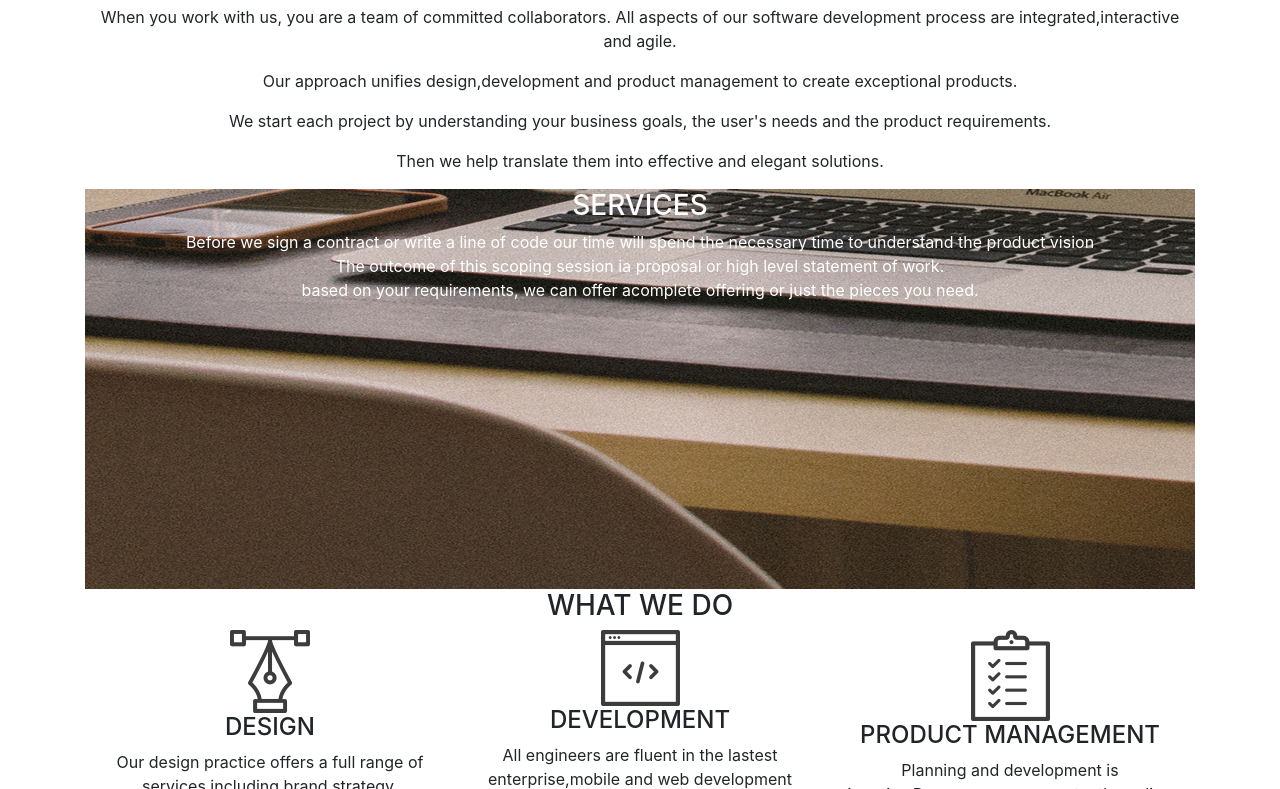
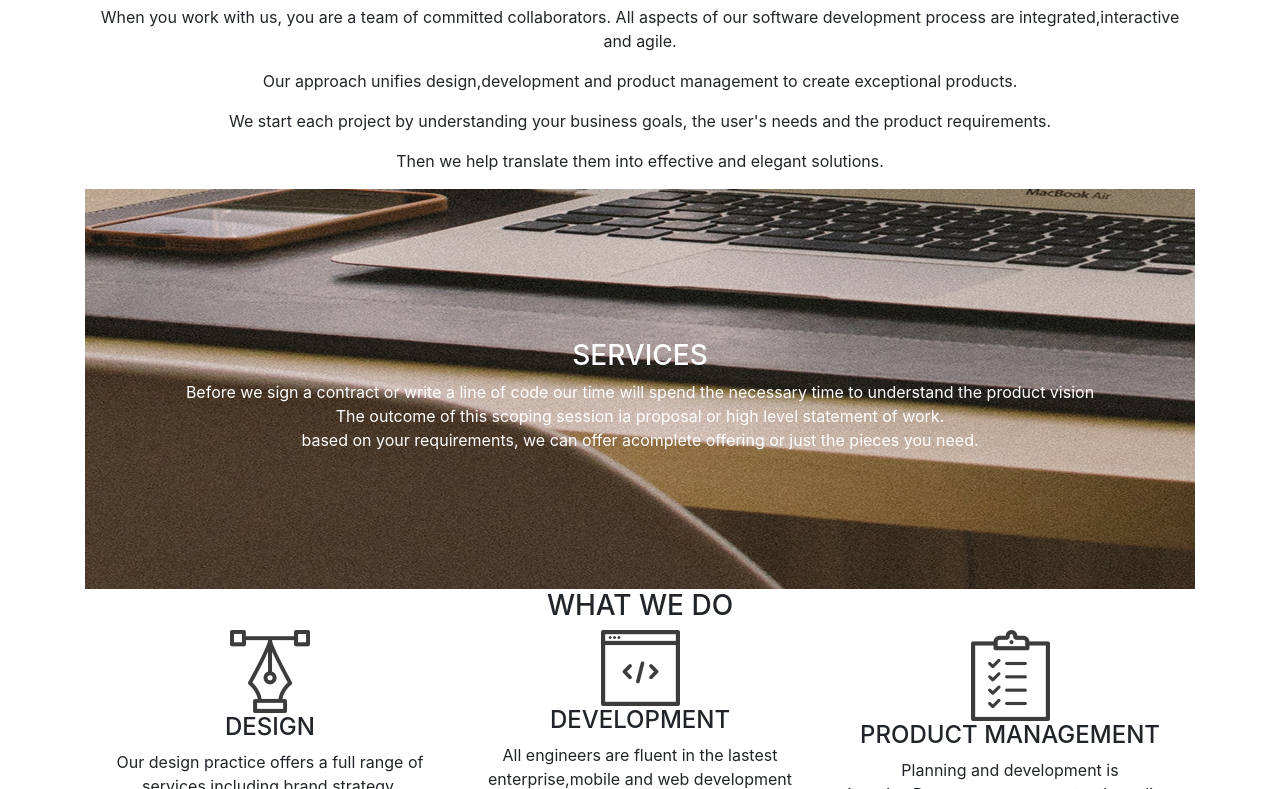
Before and after one commit to david12-wq/Delani-Studio, a plain HTML site: page index.html in a window 1280 px wide. Shown: the part 437-1226 px from the top of the page. Drawn offline with nearby package versions, Linux system fonts and the light colour scheme.

Commit message:
changes style.css

```diff
--- a/css/style.css
+++ b/css/style.css
@@ -32,6 +32,9 @@ body{
 .tube{
     padding-top: 20px;
 }
+.services{
+    padding-top: 150px;
+}
 /* #eve{
     width:80% ;
 
```
